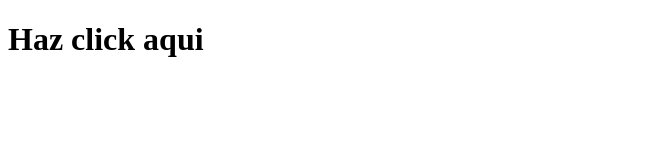
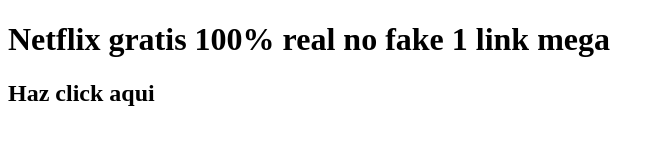
Before and after one commit to JoshuaBarrantesMena/TCP-IP-Protocol, a plain HTML site: page index.html in a window 1280 px wide. Shown: the whole page, without its empty margins (0-665 px from the left). Drawn offline with Linux system fonts and the light colour scheme.

Commit message:
Title changes

```diff
--- a/index.html
+++ b/index.html
@@ -3,9 +3,10 @@
 <head>
     <meta charset="UTF-8">
     <meta name="viewport" content="width=device-width, initial-scale=1.0">
-    <title>Netflix gratis 100% real no fake 1 link mega</title>
+    <title>Document</title>
 </head>
 <body>
-    <h1>Haz click aqui</h1>
+    <h1>Netflix gratis 100% real no fake 1 link mega</h1>
+    <h2>Haz click aqui</h2>
 </body>
 </html>
```
